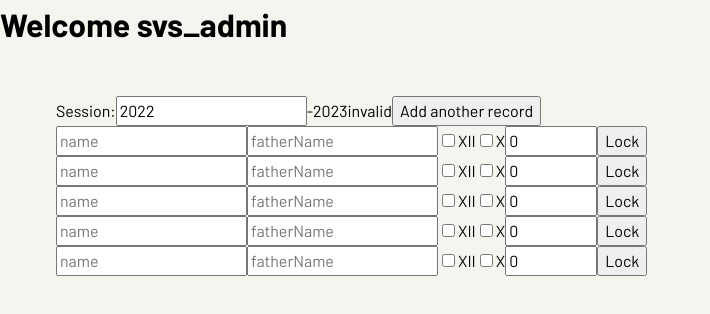
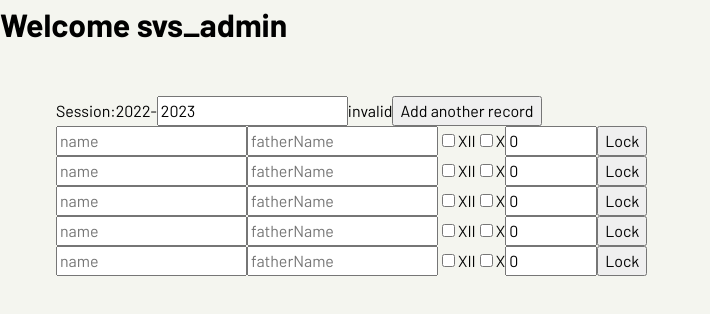
Before and after one commit to VISHANN/svs, a Next.js app: page /admin/form in a window 1280 px wide. Shown: the top 314 px of the page, without its empty margins (0-710 px from the left). Built offline with nearby package versions, Linux system fonts and the light colour scheme; no server answers.

Commit message:
consolidate year and isValidYear state

```diff
--- a/src/pages/admin/form.js
+++ b/src/pages/admin/form.js
@@ -13,15 +13,17 @@ export default function Form() {
     });
   }
   const [state, setState] = useState(initialState);
-  const [year, setYear] = useState(new Date().getFullYear() - 1);
-  const [isValidYear, setIsValidYear] = useState(false);
+  const [year, setYear] = useState({
+    value: new Date().getFullYear(),
+    isValid: false,
+  });
 
   useEffect(() => {
-    fetch(`http://localhost:4000/people/${year}`)
+    fetch(`http://localhost:4000/people/${year.value}`)
       .then(res => res.json())
-      .then(people => (people.length > 0) ? setIsValidYear(false) : setIsValidYear(true))
+      .then(people => (people.length > 0) ? setYear({...year, isValid: false}) : setYear({...year, isValid: true}))
       .catch(err => console.log(err));
-  }, [year]);
+  }, [year.value]);
 
   function handleChange(e) {
     const index = e.target.dataset.index,
@@ -53,7 +55,7 @@ export default function Form() {
       // percentage is String due to e.target.value
       record.percentage = Number(record.percentage);
 
-      record.year = year;
+      record.year = year.value;
       return record;
     });
 
@@ -86,17 +88,17 @@ export default function Form() {
       <div className="container">
         <label>
           Session:
+          {year.value - 1}
+          -
           <input
             type={"number"}
-            value={year}
-            onChange={(e) => setYear(Number(e.target.value))}
+            value={year.value}
+            onChange={(e) => setYear({...year, value: Number(e.target.value)})}
             min="2000"
           />
-          -
-          {year+1}
         </label>
         <span>
-          {isValidYear ? "valid" : "invalid"}
+          {year.isValid ? "valid" : "invalid"}
         </span>
         <button onClick={addRow}>
           Add another record
```
